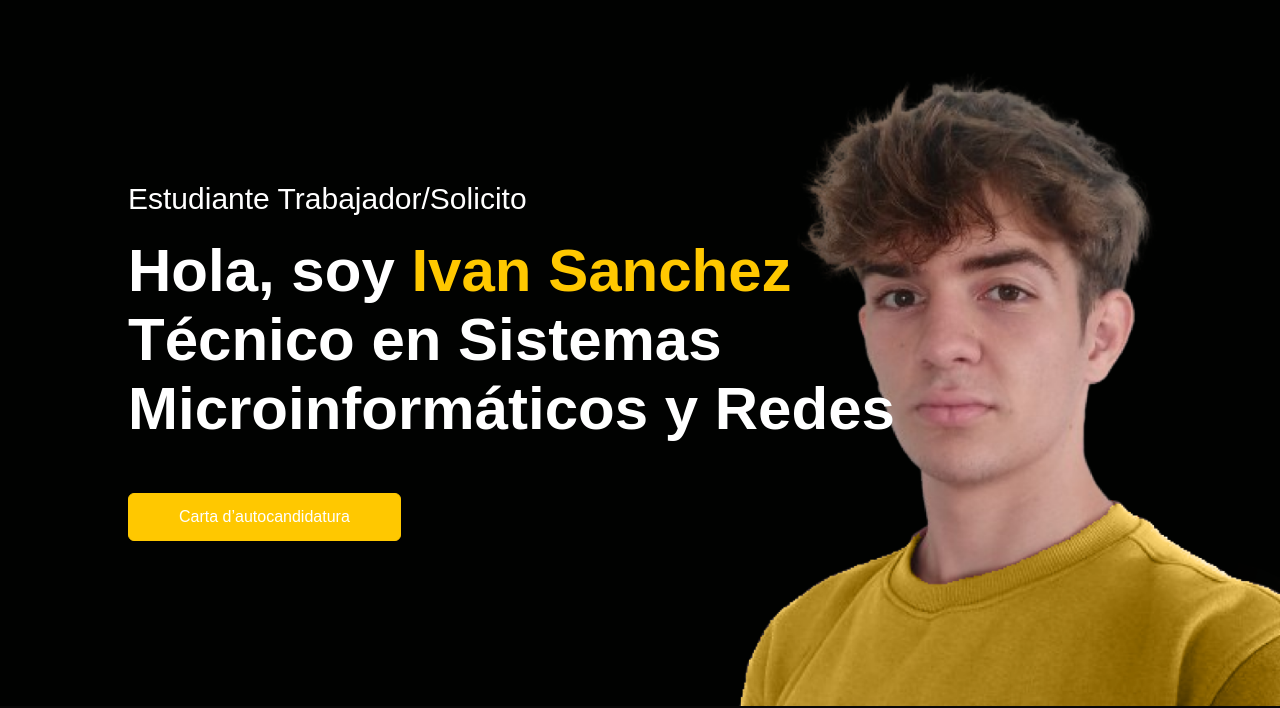
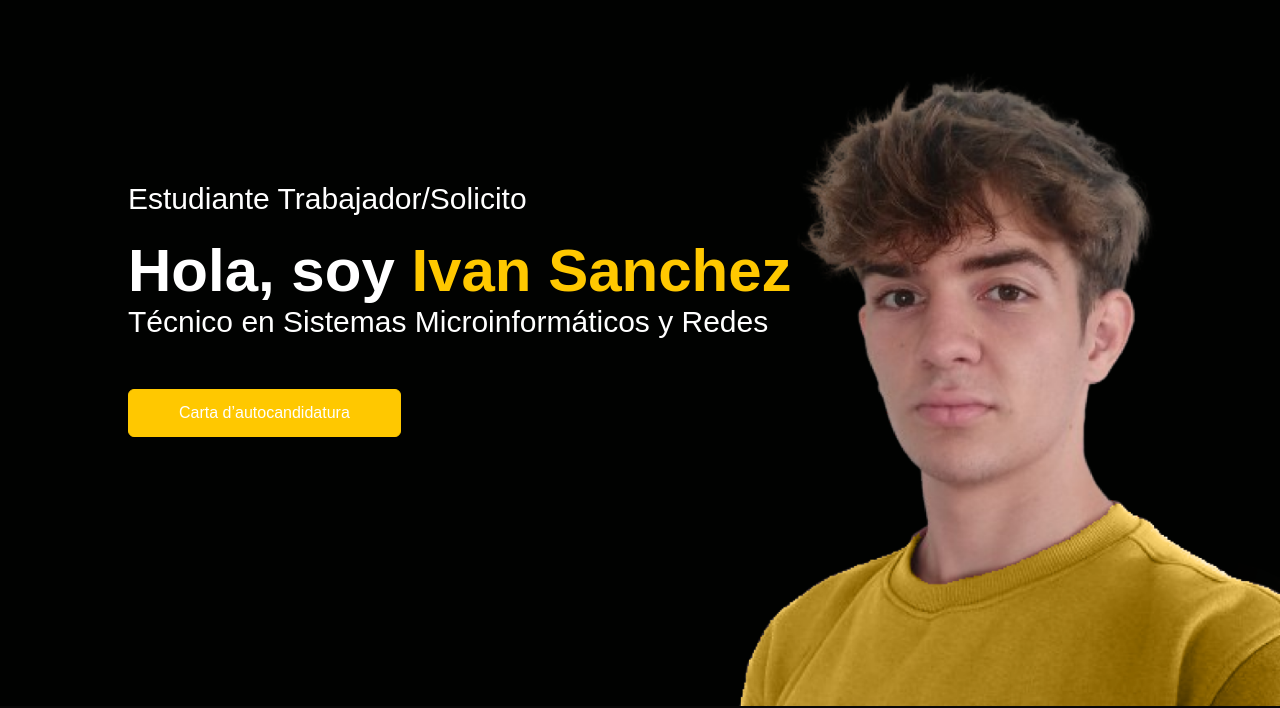
Before and after one commit to ivansanchezlanga/ivansanchezlanga.github.io, a plain HTML site: page index.html in a window 1280 px wide. Shown: the part 94-802 px from the top of the page. Drawn offline with Linux system fonts and the light colour scheme.

Commit message:
Update index.html

```diff
--- a/index.html
+++ b/index.html
@@ -22,7 +22,8 @@
         </nav>
         <div class="header-text">
             <p> Estudiante Trabajador/Solicito </p>
-            <h1>Hola, soy <span>Ivan Sanchez</span><br><p>Técnico en Sistemas Microinformáticos y Redes<p></h1>
+            <h1>Hola, soy <span>Ivan Sanchez</span><br></h1>
+            <p>Técnico en Sistemas Microinformáticos y Redes<p>
         </div>
         <a href="documents/carta.pdf" download class="btn btn2">Carta d’autocandidatura</a>
     </div>
```
